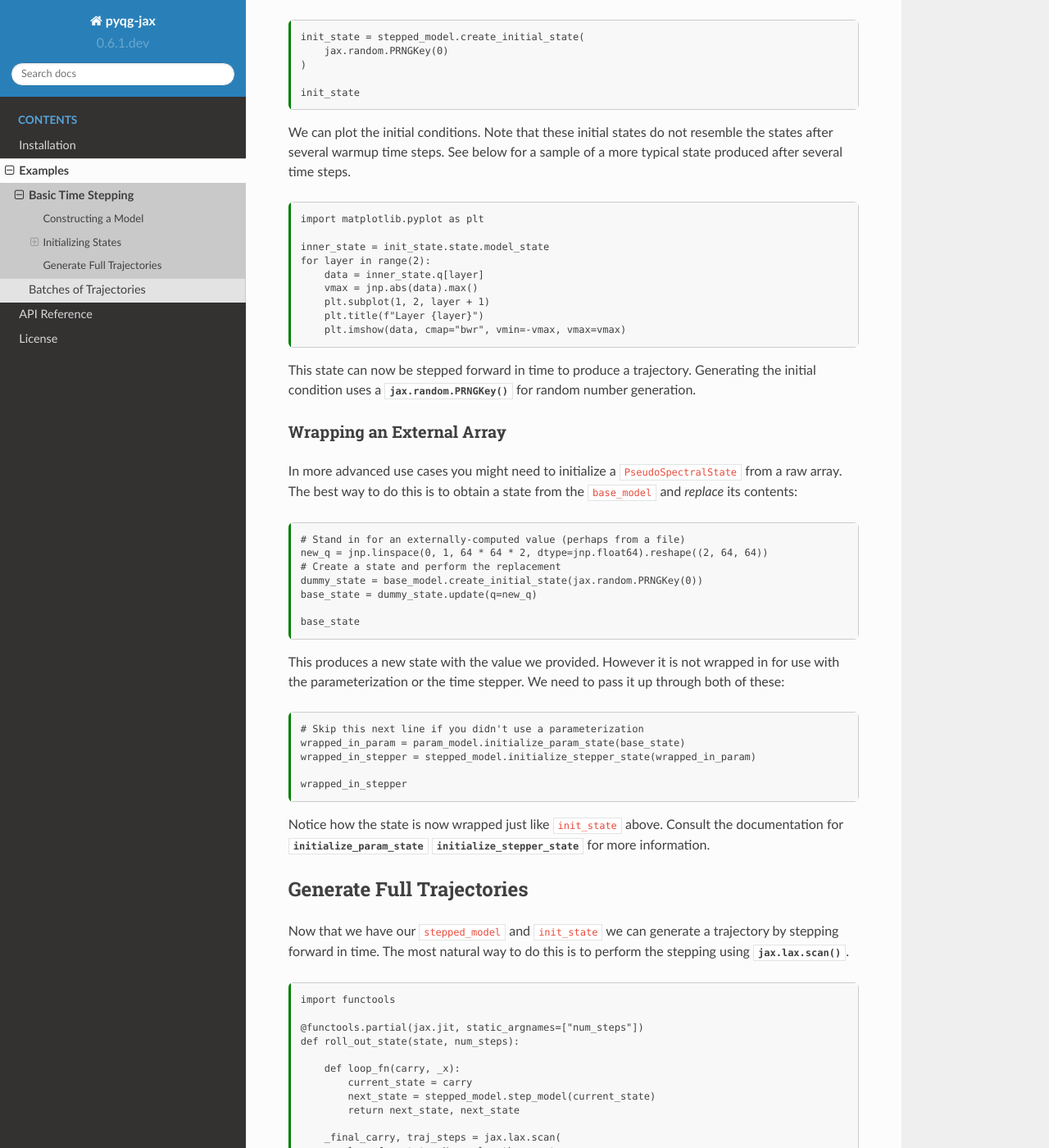
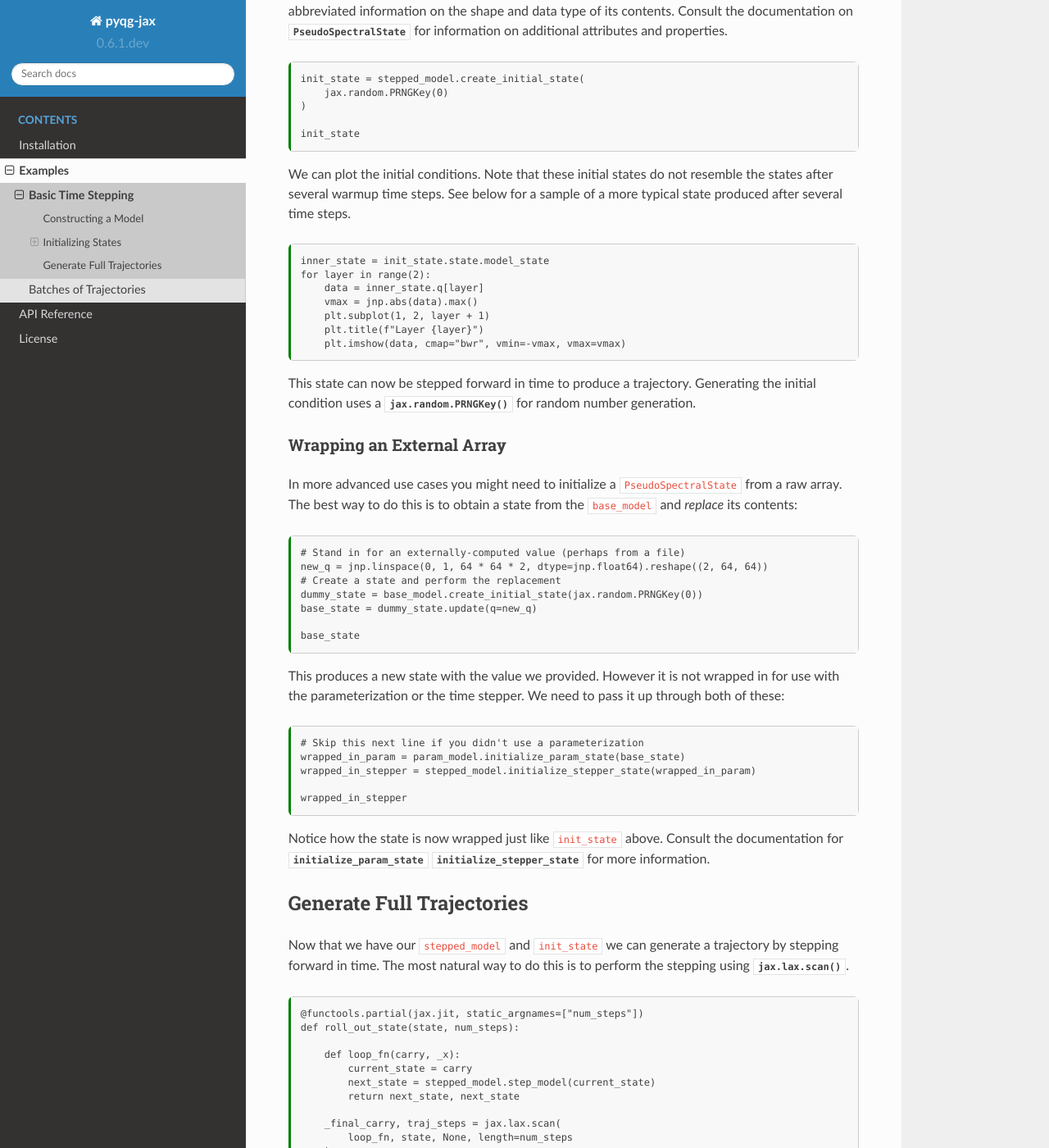
Before and after one commit to karlotness/pyqg-jax, a Sphinx documentation site: the page built from docs/examples.basicstep.md, in a window 1280 px wide and 1400 px high, scrolled down 1885 px. Shown: the whole window at 82% size. Built offline with Sphinx 7.4.7 and the Read the Docs theme 2.0.0, drawn with Linux system fonts in a browser that asks for light colours; some of the changed text lies outside the part shown.

Commit message:
Move all imports to the top of basic step example.
This makes it easier for users following along to see what packages
they will need.

````diff
--- a/docs/examples.basicstep.md
+++ b/docs/examples.basicstep.md
@@ -116,8 +119,6 @@ not resemble the states after several warmup time steps. See below for
 a sample of a more typical state produced after several time steps.
 
 ```{code-cell} ipython3
-import matplotlib.pyplot as plt
-
 inner_state = init_state.state.model_state
 for layer in range(2):
     data = inner_state.q[layer]
@@ -173,8 +174,6 @@ a trajectory by stepping forward in time. The most natural way to do
 this is to perform the stepping using {func}`jax.lax.scan`.
 
 ```{code-cell} ipython3
-import functools
-
 @functools.partial(jax.jit, static_argnames=["num_steps"])
 def roll_out_state(state, num_steps):
 
@@ -216,8 +215,6 @@ or equivalently we can use {func}`operator.itemgetter` and
 {class}`slice`.
 
 ```{code-cell} ipython3
-import operator
-
 jax.tree_util.tree_map(operator.itemgetter(slice(-5, None)), traj)
 ```
 
````
Also changed, not shown: other parts of docs/examples.basicstep.md (+3 -0 lines).
